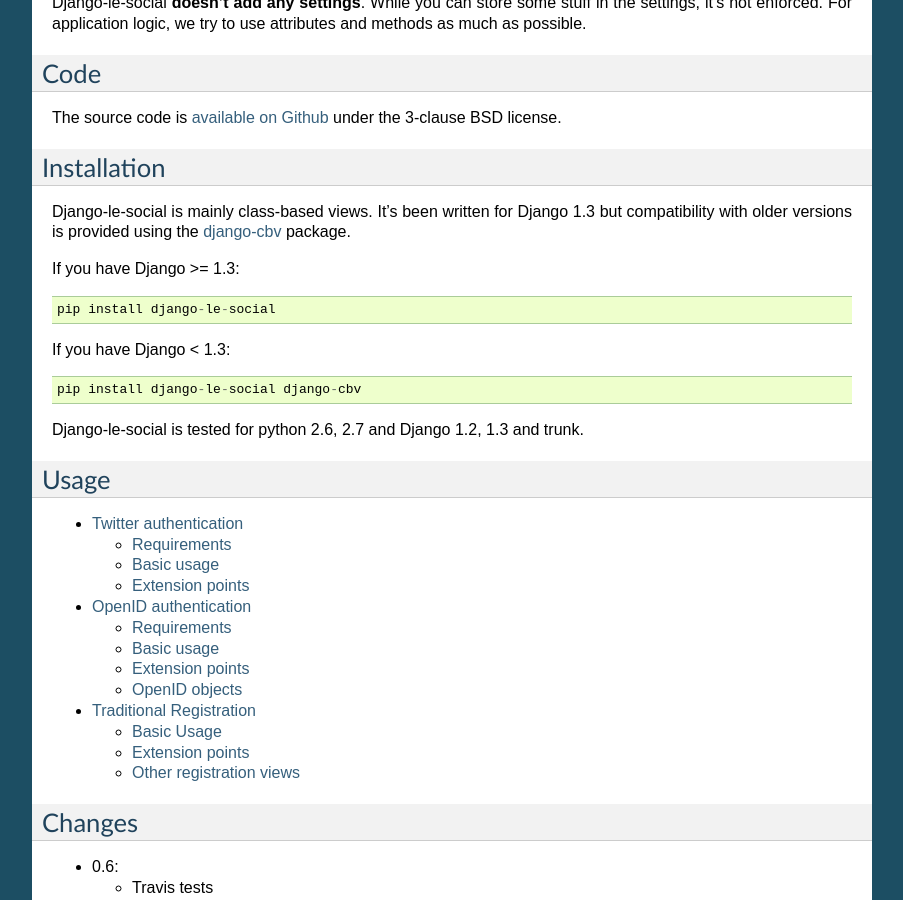
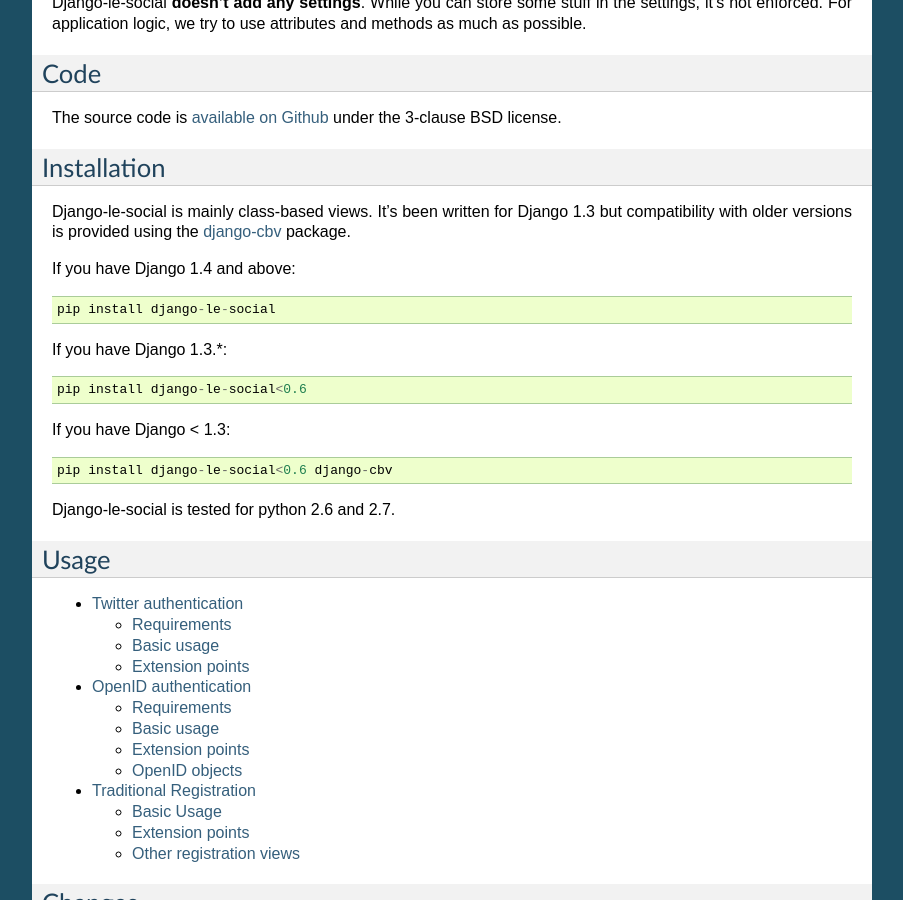
Before and after one commit to brutasse/django-le-social, a Sphinx documentation site: the page built from docs/index.rst, in a window 1280 px wide and 900 px high, scrolled down 391 px. Shown: the whole window, without its empty margins (198-1101 px from the left). Built offline with Sphinx 7.4.7, drawn with Linux system fonts in a browser that asks for light colours.

Commit message:
Updated installation instructions depending on Django versions

```diff
--- a/docs/index.rst
+++ b/docs/index.rst
@@ -39,19 +39,19 @@
 
 .. _django-cbv: http://pypi.python.org/pypi/django-cbv
 
-If you have Django >= 1.3:
-
-::
+If you have Django 1.4 and above::
 
     pip install django-le-social
 
-If you have Django < 1.3:
+If you have Django 1.3.*::
 
-::
+    pip install django-le-social<0.6
 
-    pip install django-le-social django-cbv
+If you have Django < 1.3::
 
-Django-le-social is tested for python 2.6, 2.7 and Django 1.2, 1.3 and trunk.
+    pip install django-le-social<0.6 django-cbv
+
+Django-le-social is tested for python 2.6 and 2.7.
 
 Usage
 -----
```
